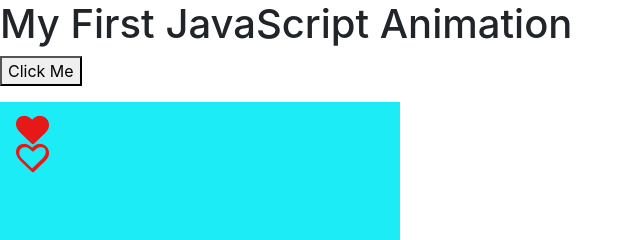
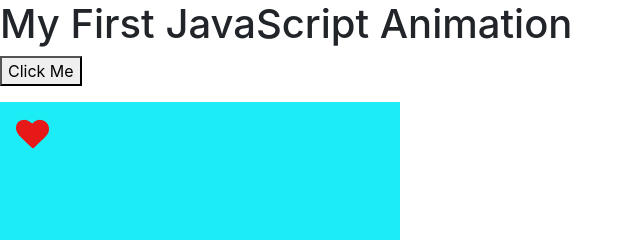
Before and after one commit to TasniaK/tasnia_kamal_site, a website: page public/animation.html in a window 1280 px wide. Both pictures are taken after a click on the element 16 px from the left and 118 px from the top of the page. Shown: the top 240 px of the page, 0-640 px from the left. Drawn offline with Linux system fonts and the light colour scheme.

Commit message:
Fixed bug with changeIcon() function, added id to icon element

```diff
--- a/public/animation.html
+++ b/public/animation.html
@@ -25,7 +25,7 @@
 </p>
 
 <div id ="myContainer" onmousemove="trackMouse()">
-    <div id ="myAnimation" onclick="changeIcon()"><i class="fa fa-heart-o"></i></div>
+    <div id ="myAnimation" onclick="changeIcon()"><i id="myIcon" class="fa fa-heart-o"></i></div>
 </div>
 
 <p id="demo1"></p>
--- a/public/js/animation.js
+++ b/public/js/animation.js
@@ -4,7 +4,7 @@ var xIcon = 0;
 var yIcon = 0;
 
 function changeIcon() {
-    var elem = document.getElementById("myAnimation");
+    var elem = document.getElementById("myIcon");
     elem.className = "fa fa-heart";
 }
 
```
Also changed, not shown: 1 other file.
